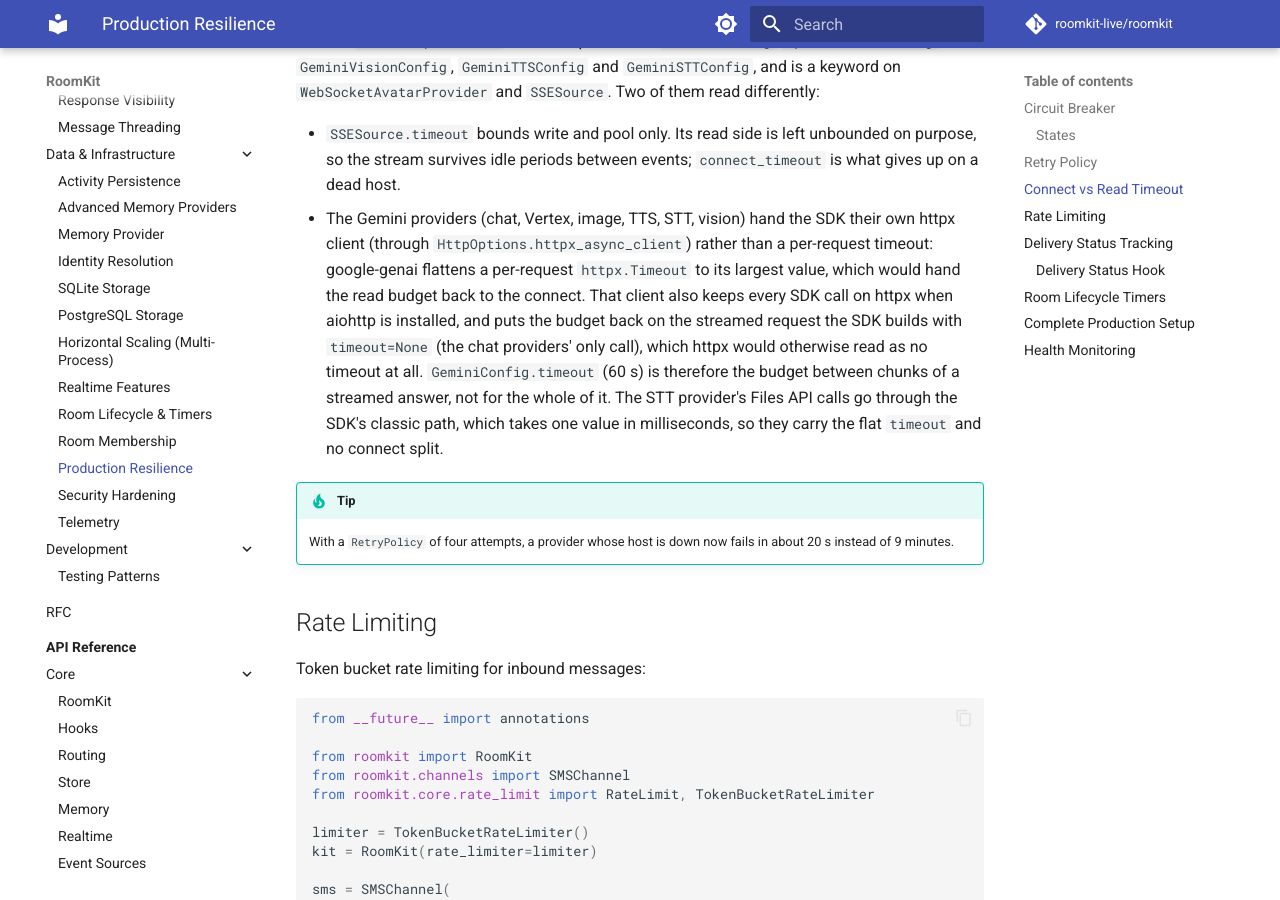
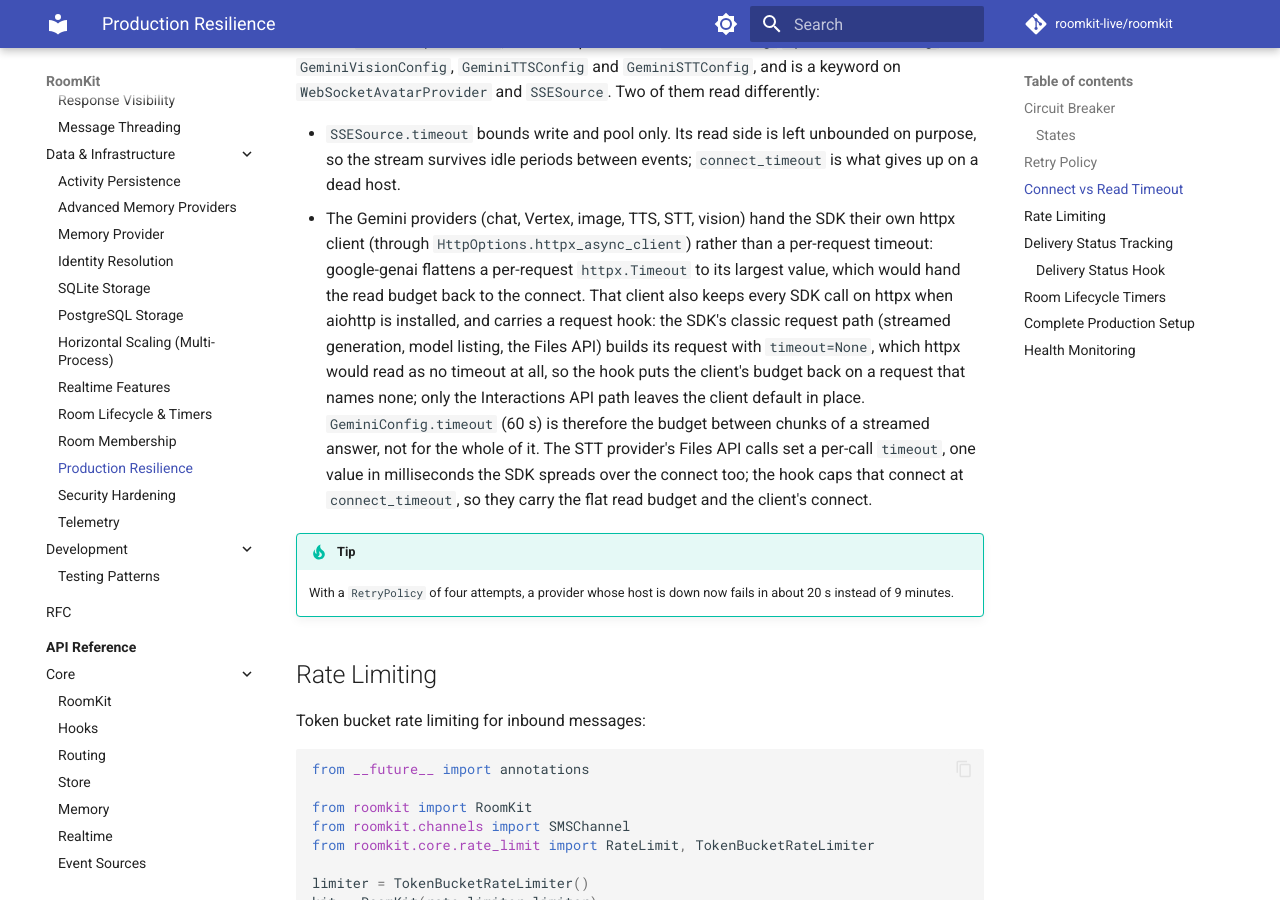
Before and after one commit to roomkit-live/roomkit-docs, an MkDocs documentation site: the page built from docs/guides/production-resilience.md, in a window 1280 px wide and 900 px high, scrolled down 2723 px. Built offline with MkDocs 1.6.1 and Material for MkDocs 9.7.7, drawn with Linux system fonts in a browser that asks for light colours; comment, search, counter and statistics services are not loaded.

Commit message:
docs(providers): the Gemini request hook, on the right axis, caps the Files API connect (RMK-150)

```diff
--- a/docs/guides/production-resilience.md
+++ b/docs/guides/production-resilience.md
@@ -121,13 +121,16 @@ Outside `roomkit.providers`, the same pair sits on `GrokTTSConfig`,
   than a per-request timeout: google-genai flattens a per-request
   `httpx.Timeout` to its largest value, which would hand the read budget
   back to the connect. That client also keeps every SDK call on httpx when
-  aiohttp is installed, and puts the budget back on the streamed request
-  the SDK builds with `timeout=None` (the chat providers' only call), which
-  httpx would otherwise read as no timeout at all. `GeminiConfig.timeout`
-  (60 s) is therefore the budget between chunks of a streamed answer, not
-  for the whole of it. The STT provider's Files API calls go through the
-  SDK's classic path, which takes one value in milliseconds, so they carry
-  the flat `timeout` and no connect split.
+  aiohttp is installed, and carries a request hook: the SDK's classic
+  request path (streamed generation, model listing, the Files API) builds
+  its request with `timeout=None`, which httpx would read as no timeout at
+  all, so the hook puts the client's budget back on a request that names
+  none; only the Interactions API path leaves the client default in place.
+  `GeminiConfig.timeout` (60 s) is therefore the budget between chunks of a
+  streamed answer, not for the whole of it. The STT provider's Files API
+  calls set a per-call `timeout`, one value in milliseconds the SDK spreads
+  over the connect too; the hook caps that connect at `connect_timeout`, so
+  they carry the flat read budget and the client's connect.
 
 !!! tip
     With a `RetryPolicy` of four attempts, a provider whose host is down now
```
